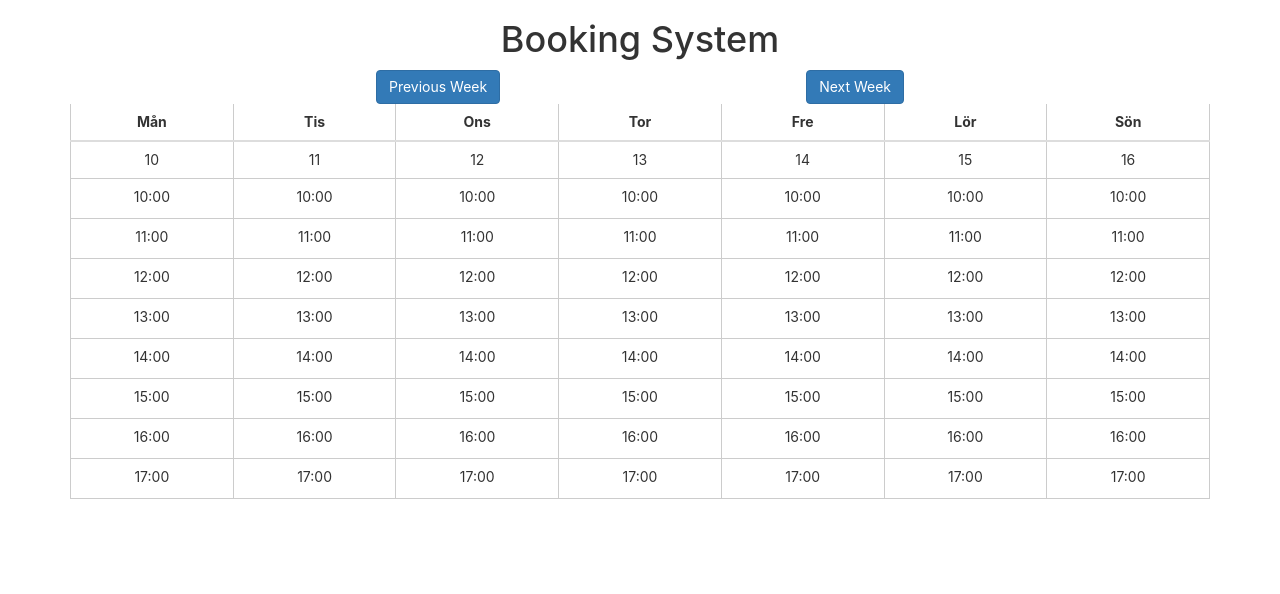
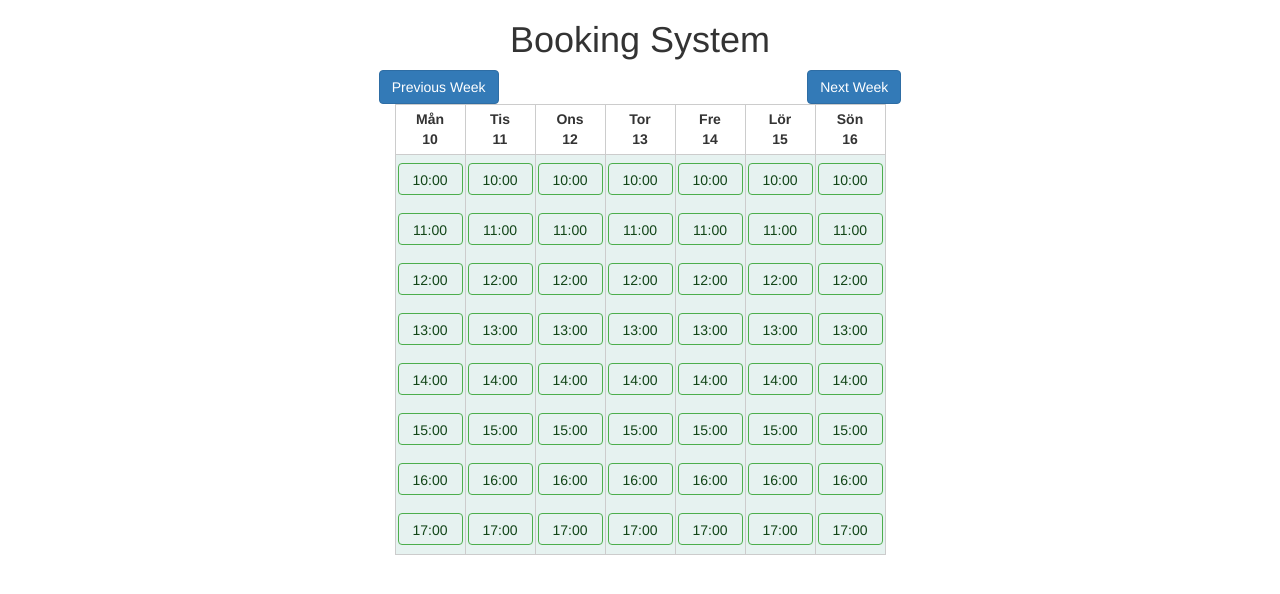
Before and after one commit to Muttiskava/GroupProject, a React (Create React App) app in the folder my-app/: page / in a window 1280 px wide. Shown: the top 594 px of the page. Built offline with nearby package versions, Linux system fonts and the light colour scheme.

Commit message:
Lagt till knappar, fixat styling, container datum

```diff
--- a/my-app/src/Components/App.css
+++ b/my-app/src/Components/App.css
@@ -52,7 +52,7 @@ table {
 th,
 td {
   text-align: center;
-  padding: 8px;
+  /* padding: 8px; */
 }
 
 .date-cell {
@@ -100,7 +100,7 @@ td {
 td,
 th {
   border: 1px solid #ccc;
-  padding: 8px;
+  padding: 0px;
   text-align: center;
 }
 
@@ -114,8 +114,27 @@ th {
 }
 
 .timeslot-cell {
-  width: 10px;
+  width: 70px;
   /* Justera storleken efter dina önskemål */
-  height: 40px;
+  height: 50px;
   /* Justera storleken efter dina önskemål */
+  border-bottom: none;
+  border-top: none;
 }
+
+.weekday-date-cell {
+  height: 50px;
+  width: 40px;
+
+}
+.btn-success{
+  background-color: #e6f2f0;
+  color: #124517;
+  height: 32px;
+  width: 65px;
+}
+
+.body-of-table{
+  background-color: #e6f2f0;
+  border: 1px solid #ccc;
+}
--- a/my-app/src/Components/steg1.js
+++ b/my-app/src/Components/steg1.js
@@ -56,26 +56,22 @@ class BookingSystem extends React.Component {
           <button className='btn btn-primary' onClick={this.handleNextWeek}>Next Week</button>
         </div>
         <div className="table-container">
-        <table className='table'>
-          <thead className='thead-DARK'>
-            <tr>
-              {daysOfWeek.map((day) => (
-                <th key={day}>{day}</th>
-              ))}
-            </tr>
+          <table>
+            <thead>
               <tr>
                 {daysOfWeek.map((day, index) => {
                   const date = new Date(weekStart);
                   date.setDate(date.getDate() + index);
                   return (
-                  <td key={index} className="date-cell">
-                    {date.getDate()}
-                  </td>
+                    <th key={index} className="weekday-date-cell">
+                      <div className="day">{day}</div>
+                      <div className="date">{date.getDate()}</div>
+                    </th>
                   );
                 })}
               </tr>
             </thead>
-          <tbody>
+            <tbody className='body-of-table'>
               {timeslots.map((time, timeIndex) => (
                 <tr key={time}>
                   {daysOfWeek.map((day, dayIndex) => {
@@ -84,10 +80,13 @@ class BookingSystem extends React.Component {
                     return (
                       <td
                         key={dayIndex}
-                      onClick={() => this.handleBookingClick(day, time)}
                         className={`timeslot-cell ${bookings[day] && bookings[day][time] ? 'booked' : ''}`}
                         >
+                        <button className='btn btn-success' onClick={() => this.handleBookingClick(day, time)}>
+
+
                         {bookings[day] && bookings[day][time] ? 'Bokad' : time}
+                        </button>
                       </td>
                     );
                   })}
--- a/my-app/src/index.js
+++ b/my-app/src/index.js
@@ -1,9 +1,10 @@
 import React from 'react';
 import ReactDOM from 'react-dom/client';
+import './index.css';
 import "bootstrap/dist/css/bootstrap.min.css";
 import "bootstrap/dist/js/bootstrap.bundle.min";
+
 import './Components/App.css'
-import './index.css';
 
 import Steg1 from './Components/steg1';
 
```
Also changed, not shown: 1 other file (tests, documents, lock files or other folders). Lines whose indentation alone changed are shown as unchanged.
